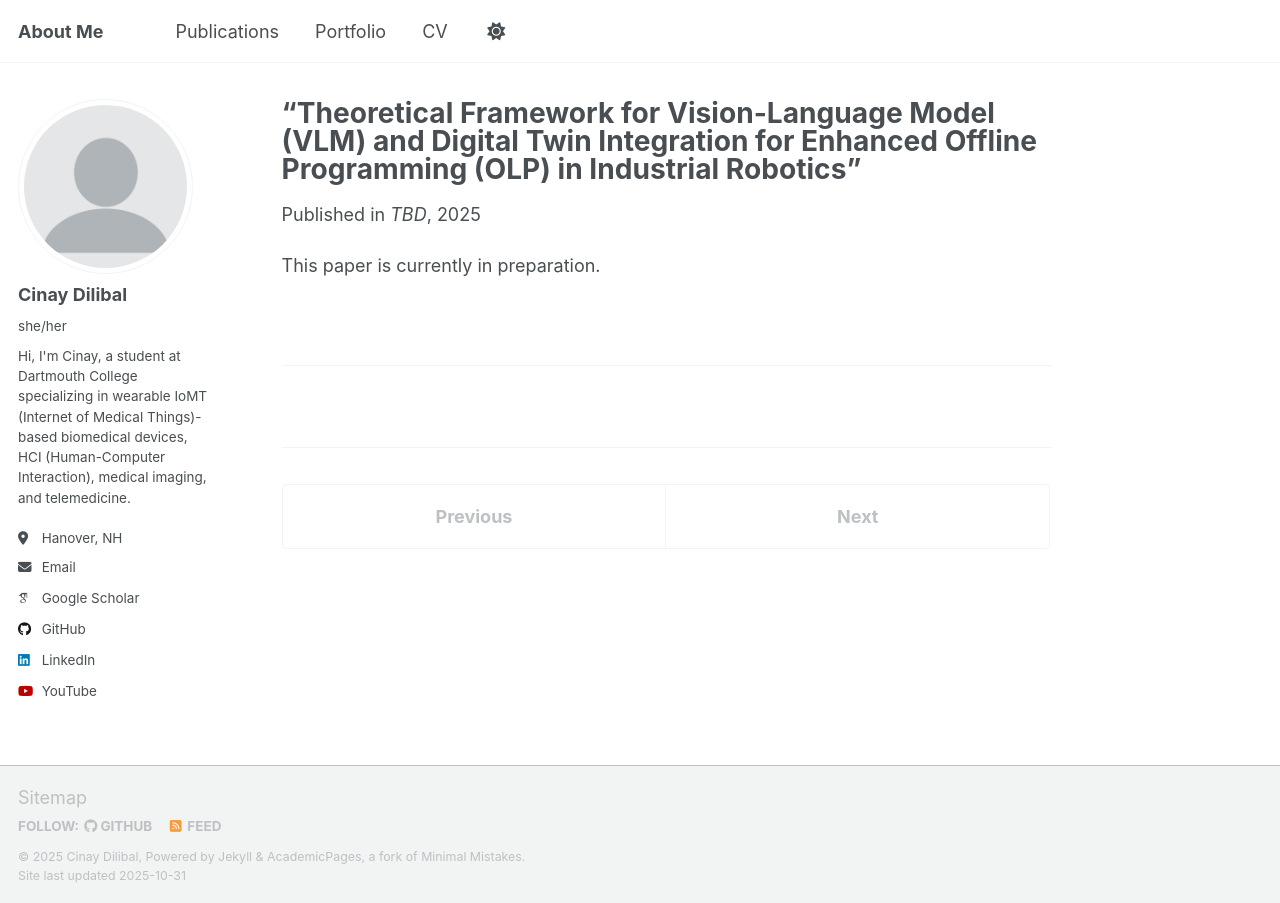
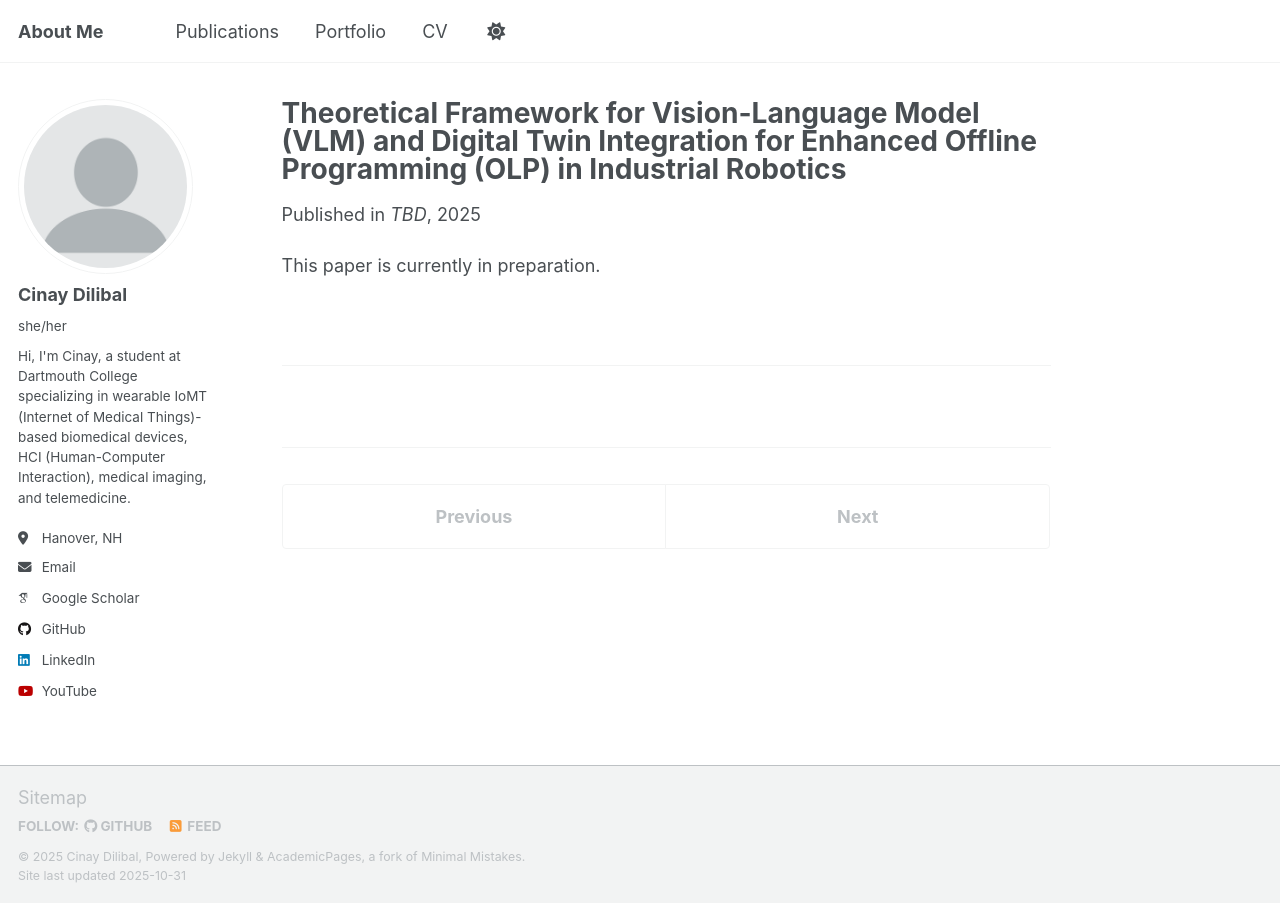
Before and after one commit to Cdilibal/cdilibal.github.io, a Jekyll site: the page built from _publications/vlm_digital_twin.md, in a window 1280 px wide. Built offline with Jekyll 4.4.1, drawn with Linux system fonts in a browser that asks for light colours; some web fonts are replaced; a script that is not in the unit is left out.

```diff
--- a/_publications/vlm_digital_twin.md
+++ b/_publications/vlm_digital_twin.md
@@ -1,5 +1,5 @@
 ---
-title: “Theoretical Framework for Vision-Language Model (VLM) and Digital Twin Integration for Enhanced Offline Programming (OLP) in Industrial Robotics"
+title: "Theoretical Framework for Vision-Language Model (VLM) and Digital Twin Integration for Enhanced Offline Programming (OLP) in Industrial Robotics"
 collection: publications
 category: in_preparation
 permalink: /publication/vlm_digital_twin
```
